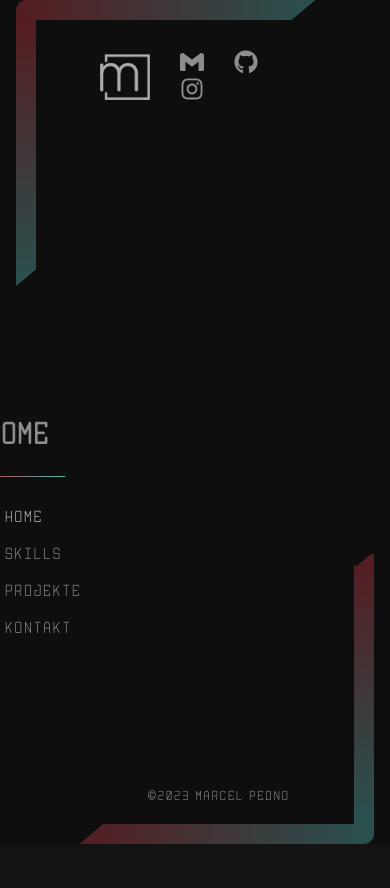
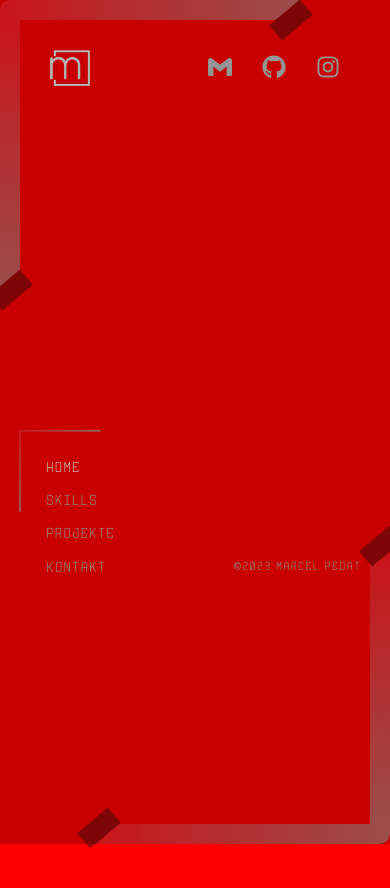
Before and after one commit to marceelp/my-portfolio, a React (Vite) app: page /my-portfolio/kontakt in a window 390 px wide. Shown: the top 888 px of the page. Before the commit the page ends 849 px from the top, so only its background shows below. Built offline with nearby package versions, Linux system fonts and the light colour scheme.

Commit message:
change: section layout, add: section wrapper

```diff
--- a/src/App.jsx
+++ b/src/App.jsx
@@ -8,11 +8,13 @@ import Skills from "./components/skills/Skills";
 import Projects from "./components/projects/Projects";
 import Contact from "./components/contact/Contact";
 import Nav from "./components/nav/Nav";
+import Frame from "./components/frame/Frame";
 import CanvasBackground from "./components/canvas/Canvas";
 
 const App = () => {
   return (
     <PageProvider>
+      <div className="wrapper">
         <Preloader />
         <Header />
         <Routes>
@@ -22,7 +24,9 @@ const App = () => {
           <Route path="/my-portfolio/kontakt" element={<Contact />} />
         </Routes>
         <Nav />
-      <CanvasBackground />
+        <Frame />
+        {/* <CanvasBackground /> */}
+      </div>
     </PageProvider>
   );
 };
--- a/src/components/contact/contact.css
+++ b/src/components/contact/contact.css
@@ -1,5 +1,5 @@
 .contact--section {
-  margin: -3.8rem 0 0 6rem;
+  padding-left: 5rem;
 }
 
 .contact--section > img {
@@ -30,7 +30,7 @@
 }
 
 form {
-  width: 40rem;
+  width: 35rem;
   margin-top: 1rem;
   display: flex;
   flex-direction: column;
--- /dev/null
+++ b/src/components/frame/Frame.jsx
@@ -0,0 +1,15 @@
+import "./frame.css";
+
+const Frame = () => {
+  return (
+    <>
+      <div className="top-horizontal"></div>
+      <div className="top-vertical"></div>
+
+      <div className="bottom-horizontal"></div>
+      <div className="bottom-vertical"></div>
+    </>
+  );
+};
+
+export default Frame;
--- /dev/null
+++ b/src/components/frame/frame.css
@@ -0,0 +1,105 @@
+.top-horizontal {
+  width: 300px;
+  height: 20px;
+  position: fixed;
+  top: 0;
+  left: 4%;
+  border-top-left-radius: 1rem;
+  background: var(--gradient-horizontal);
+  opacity: 0.4;
+}
+
+.bottom-horizontal {
+  width: 300px;
+  height: 20px;
+  position: fixed;
+  bottom: 0;
+  right: 4%;
+  border-bottom-right-radius: 1rem;
+  background: var(--gradient-horizontal);
+  opacity: 0.4;
+}
+
+.top-vertical {
+  width: 20px;
+  height: 270px;
+  position: fixed;
+  top: 20px;
+  left: 4%;
+  background: var(--gradient-vertical);
+  opacity: 0.4;
+}
+
+.bottom-vertical {
+  width: 20px;
+  height: 270px;
+  position: fixed;
+  bottom: 20px;
+  right: 4%;
+  background: var(--gradient-vertical);
+  opacity: 0.4;
+}
+
+/* -------------------------- */
+/* ----- OVERLAY - EDGES ----- */
+/* -------------------------- */
+
+.top-horizontal::after {
+  content: "";
+  width: 2rem;
+  height: 4rem;
+  position: absolute;
+  top: 0;
+  right: -1px;
+  background-color: var(--dark);
+  transform: rotate(50deg);
+}
+
+.top-vertical::after {
+  content: "";
+  width: 2rem;
+  height: 4rem;
+  position: absolute;
+  bottom: -20px;
+  right: -1px;
+  background-color: var(--dark);
+  transform: rotate(50deg);
+}
+
+.bottom-horizontal::after {
+  content: "";
+  width: 2rem;
+  height: 4rem;
+  position: absolute;
+  top: -16px;
+  left: -1px;
+  background-color: var(--dark);
+  transform: rotate(50deg);
+}
+
+.bottom-vertical::after {
+  content: "";
+  width: 2rem;
+  height: 4rem;
+  position: absolute;
+  top: -28px;
+  right: -1px;
+  background-color: var(--dark);
+  transform: rotate(50deg);
+}
+
+/* ----------------------- */
+/* ----- MEDIA QUERIES ----- */
+/* ----------------------- */
+
+@media (max-width: 1400px) {
+  .top-horizontal,
+  .top-vertical {
+    left: 0;
+  }
+
+  .bottom-horizontal,
+  .bottom-vertical {
+    right: 0;
+  }
+}
--- a/src/components/header/header.css
+++ b/src/components/header/header.css
@@ -40,3 +40,13 @@ header {
 .nav--icon-three:hover {
   color: #c13584;
 }
+
+@media (max-width: 1400px) {
+  header {
+    padding: 5rem;
+  }
+
+  .nav--logo {
+    width: 4rem;
+  }
+}
--- a/src/components/home/Home.jsx
+++ b/src/components/home/Home.jsx
@@ -17,8 +17,8 @@ const Home = () => {
         <br />
         <br />
         Ich besitze umfangreiche Kenntnisse in HTML, CSS und JavaScript,
-        besonders React.js und Node.js. Mein Fokus liegt auf modernen User
-        Interfaces und intuitiv gestalteten User Experiences.
+        besonders React.js. Mein Fokus liegt auf modernen User Interfaces und
+        intuitiv gestalteten User Experiences.
       </p>
     </section>
   );
--- a/src/components/home/home.css
+++ b/src/components/home/home.css
@@ -10,14 +10,17 @@
 
 .home--section > p::before {
   content: "";
+  width: 1px;
+  height: 100%;
   position: absolute;
   top: 0;
   left: -3rem;
-  height: 100%;
-  width: 1px;
   background: var(--gradient-vertical);
 }
 
 .home--section > p > span {
   color: var(--white);
 }
+
+@media (max-width: 768px) {
+}
--- a/src/components/nav/Nav.jsx
+++ b/src/components/nav/Nav.jsx
@@ -17,28 +17,20 @@ const Main = () => {
 
   return (
     <main className="nav--section">
-      <div className="line--top-horizontal"></div>
-      <div className="line--top-vertical"></div>
-
-      <div className="nav--menu">
       <h3>{title}</h3>
-        <ul>
+      <ul className="nav--menu">
         {links.map((link, i) => (
-            <li key={i} onClick={() => pageSwitch(link.name)}>
-              <Link
-                to={link.path}
-                className={`nav--link ${page === link.name ? "active" : ""}`}
+          <li
+            onClick={() => pageSwitch(link.name)}
+            className="nav--link"
+            key={i}
           >
+            <Link to={link.path} className={page === link.name ? "active" : ""}>
               {link.name}
             </Link>
           </li>
         ))}
       </ul>
-      </div>
-
-      <div className="line--bottom-horizontal"></div>
-      <div className="line--bottom-vertical"></div>
-
       <small className="copyright">&copy;{footer}</small>
     </main>
   );
--- a/src/components/nav/nav.css
+++ b/src/components/nav/nav.css
@@ -1,42 +1,23 @@
-.nav--section {
-  width: 100%;
-  height: 100%;
-  max-width: 1920px;
+.nav--section > h3 {
+  margin: 5rem 0 2.6rem;
+}
+
+.nav--menu {
+  padding: 3rem;
+  position: relative;
+}
+
+.nav--menu::before {
+  content: "";
+  width: 1px;
+  height: 90px;
   position: absolute;
   top: 0;
   left: 0;
+  background: var(--gradient-vertical);
 }
 
-.nav--menu {
-  width: 16.5rem;
-  height: 25rem;
-  position: absolute;
-  bottom: 22rem;
-  right: 25rem;
-  z-index: 3;
-}
-
-.nav--menu > h3 {
-  position: absolute;
-  top: 4rem;
-  left: 1rem;
-}
-
-.nav--menu > ul {
-  padding: 3rem;
-  position: absolute;
-  bottom: -6rem;
-}
-.nav--menu > ul::before {
-  content: "";
-  position: absolute;
-  top: 0;
-  left: 0;
-  width: 1px;
-  height: 90px;
-  background: var(--gradient-vertical);
-}
-.nav--menu > ul::after {
+.nav--menu::after {
   content: "";
   width: 90px;
   height: 1px;
@@ -46,7 +27,7 @@
   background: var(--gradient-horizontal);
 }
 
-.nav--menu > ul > li {
+.nav--link {
   width: fit-content;
   margin-bottom: 1.8rem;
   transition: var(--transition);
@@ -54,127 +35,67 @@
   cursor: pointer;
 }
 
-.nav--menu > ul > li::before {
+.nav--link::before {
   content: "";
   width: 100%;
   height: 1px;
   position: absolute;
   bottom: -3px;
-  background-color: var(--light);
   background: var(--gradient-horizontal);
   transform: scaleX(0);
   transform-origin: bottom right;
   transition: transform 0.3s ease-out;
 }
-.nav--menu > ul > li:hover::before {
+
+.nav--link:hover::before {
   transform: scaleX(1);
   transform-origin: bottom left;
 }
 
-.nav--link.active {
+.nav--link > .active {
   color: var(--white);
 }
 
-/* --------------------- */
-/* ----- Copyright ----- */
-/* --------------------- */
 .copyright {
-  position: absolute;
+  position: fixed;
   bottom: 4rem;
   right: 10rem;
 }
 
-/* ------------------------ */
-/* --- HORIZONTAL LINES --- */
-/* ------------------------ */
-.line--top-horizontal {
-  width: 300px;
-  height: 20px;
-  position: absolute;
-  top: 0;
-  left: 4%;
-  border-top-left-radius: 1rem;
-  background: var(--gradient-horizontal);
-  opacity: 0.4;
+@media (max-width: 1400px) {
+  .copyright {
+    right: 5rem;
+  }
 }
 
-.line--bottom-horizontal {
-  width: 300px;
-  height: 20px;
-  position: absolute;
-  bottom: 0;
-  right: 4%;
-  border-bottom-right-radius: 1rem;
-  background: var(--gradient-horizontal);
-  opacity: 0.4;
+@media (max-width: 1024px) {
+  .nav--section {
+    transform: scale(0.9);
+  }
 }
 
-/* -------------------------- */
-/* ----- VERTICAL LINES ----- */
-/* -------------------------- */
-.line--top-vertical {
-  width: 20px;
-  height: 270px;
-  position: absolute;
-  top: 20px;
-  left: 4%;
-  background: var(--gradient-vertical);
-  opacity: 0.4;
+@media (max-width: 768px) {
+  .nav--section {
+    width: 100vw;
+    height: 20vh;
+    padding-bottom: 5rem;
+  }
+
+  .nav--section > h3 {
+    display: none;
+  }
+
+  /* .nav--menu {
+    width: 80vw;
+    padding: 1rem;
+    margin: 0 auto;
+    display: flex;
+    align-items: center;
+    justify-content: space-around;
+  } */
+
+  .copyright {
+    bottom: 1rem;
+    right: 1rem;
+  }
 }
-
-.line--bottom-vertical {
-  width: 20px;
-  height: 270px;
-  position: absolute;
-  bottom: 20px;
-  right: 4%;
-  background: var(--gradient-vertical);
-  opacity: 0.4;
-}
-
-/* -------------------------------- */
-/* --- OVERLAYS TO CREATE EDGES --- */
-/* -------------------------------- */
-.line--top-horizontal::after {
-  content: "";
-  width: 2rem;
-  height: 4rem;
-  position: absolute;
-  top: 0;
-  right: -1px;
-  background-color: var(--dark);
-  transform: rotate(50deg);
-}
-
-.line--top-vertical::after {
-  content: "";
-  width: 2rem;
-  height: 4rem;
-  position: absolute;
-  bottom: -20px;
-  right: -1px;
-  background-color: var(--dark);
-  transform: rotate(50deg);
-}
-
-.line--bottom-horizontal::after {
-  content: "";
-  width: 2rem;
-  height: 4rem;
-  position: absolute;
-  top: -16px;
-  left: -1px;
-  background-color: var(--dark);
-  transform: rotate(50deg);
-}
-
-.line--bottom-vertical::after {
-  content: "";
-  width: 2rem;
-  height: 4rem;
-  position: absolute;
-  top: -28px;
-  right: -1px;
-  background-color: var(--dark);
-  transform: rotate(50deg);
-}
--- a/src/components/projects/projects.css
+++ b/src/components/projects/projects.css
@@ -1,5 +1,5 @@
 .projects--section {
-  margin-left: 4rem;
+  position: relative;
 }
 
 .projects--nums {
--- a/src/index.css
+++ b/src/index.css
@@ -16,6 +16,7 @@
   --scale-xs: scale(1.1);
   --scale-s: scale(1.2);
   --scale-l: scale(1.4);
+
   --transition: all 0.4s ease;
 }
 
@@ -35,6 +36,7 @@ html {
 
 body {
   max-width: 1920px;
+  min-height: 100vh;
   font-size: 1.6rem;
   letter-spacing: 2px;
   background-color: var(--dark);
@@ -43,9 +45,6 @@ body {
 }
 
 section {
-  position: absolute;
-  top: 32%;
-  left: 19%;
   width: 60rem;
   z-index: 1;
 }
@@ -69,15 +68,11 @@ h1 {
 }
 
 h2 {
-  font-size: 7rem;
+  font-size: 6.6rem;
 }
 
 h3 {
-  font-size: 3rem;
-}
-
-h4 {
-  font-size: 2.4rem;
+  font-size: 3.4rem;
 }
 
 p {
@@ -87,6 +82,13 @@ p {
 
 small {
   font-size: 1.3rem;
+}
+
+.wrapper {
+  height: 100vh;
+  display: flex;
+  align-items: center;
+  justify-content: center;
 }
 
 .visible {
@@ -116,3 +118,46 @@ small {
     opacity: 0;
   }
 }
+
+@media (max-width: 1024px) {
+  section {
+    transform: scale(0.9);
+    padding: 0 2rem;
+  }
+}
+
+@media (max-width: 768px) {
+  body {
+    overflow: inherit;
+    text-align: center;
+  }
+
+  section {
+    /* height: 100%; */
+    padding-top: 20rem;
+    width: 80vw;
+  }
+
+  h1 {
+    font-size: 6rem;
+  }
+
+  h2 {
+    font-size: 6rem;
+  }
+
+  h3 {
+    font-size: 3.4rem;
+  }
+
+  p {
+    font-size: 1.4rem;
+    line-height: 2.6rem;
+  }
+
+  .wrapper {
+    flex-direction: column;
+    height: 120vh;
+    background-color: red;
+  }
+}
```
Lines whose indentation alone changed are shown as unchanged.
